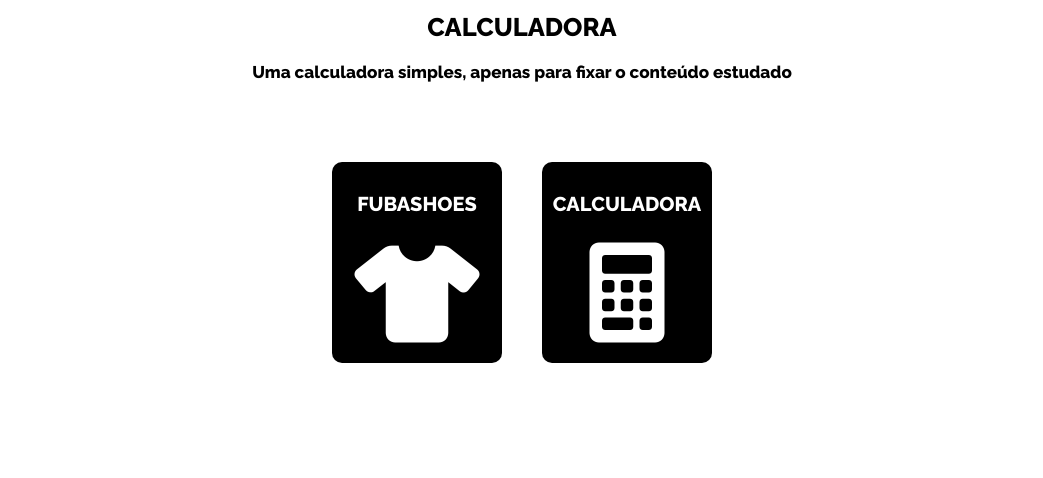
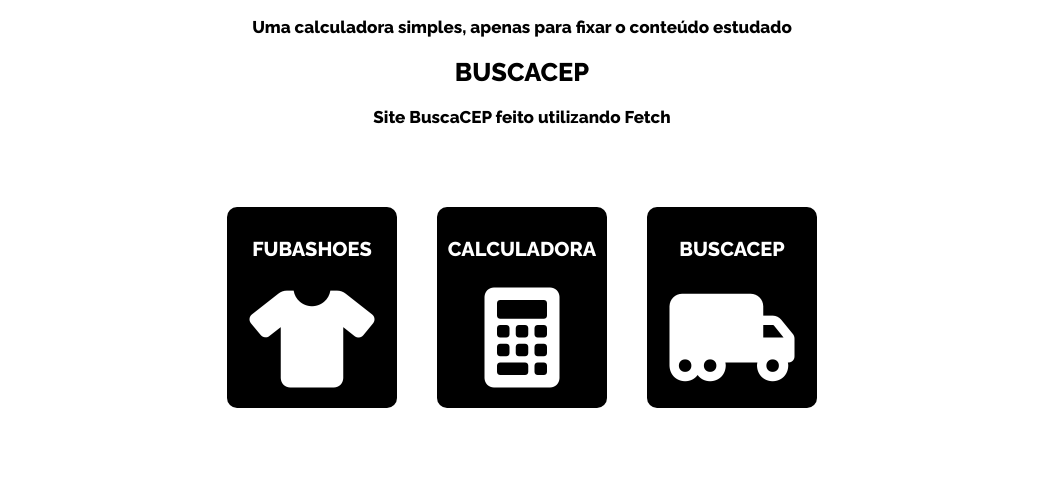
Before and after one commit to EriveltonDev/portifolio-principal, a plain HTML site: page docs/index.html in a window 1280 px wide. Shown: the part 2017-2495 px from the top of the page, without its empty margins (118-1161 px from the left). Drawn offline with Linux system fonts and the light colour scheme.

Commit message:
adicionando projeto

```diff
--- a/docs/index.html
+++ b/docs/index.html
@@ -64,6 +64,8 @@
             <p>Site feito somente com HTML e CSS para a prática do Flexbox</p>
             <h1>Calculadora</h1>
             <p>Uma calculadora simples, apenas para fixar o conteúdo estudado</p>
+            <h1>BuscaCEP</h1>
+            <p>Site BuscaCEP feito utilizando Fetch</p>
         </div>
         <div class="containerProjetos">
             <div class="secao2">
@@ -79,6 +81,14 @@
                     <a target="_blank" href="calculadora/index.html">
                         <h1>Calculadora</h1>
                         <i class="fas fa-calculator"></i>
+                    </a>
+                </div>
+            </div>
+            <div class="secao2">
+                <div class="itemProjetos">
+                    <a target="_blank" href="buscaCEP/index.html">
+                        <h1>BuscaCEP</h1>
+                        <i class="fas fa-truck-moving"></i>
                     </a>
                 </div>
             </div>
```
